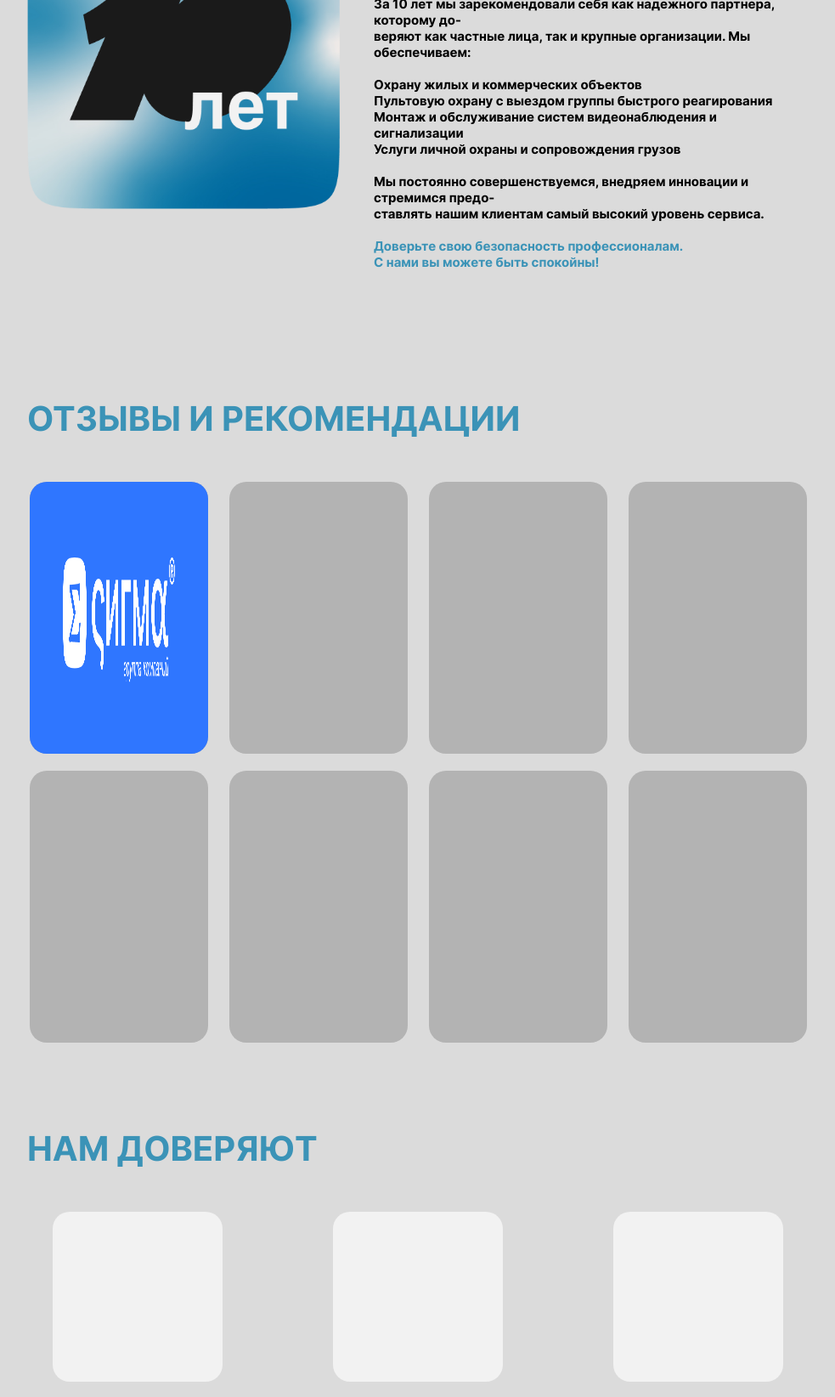
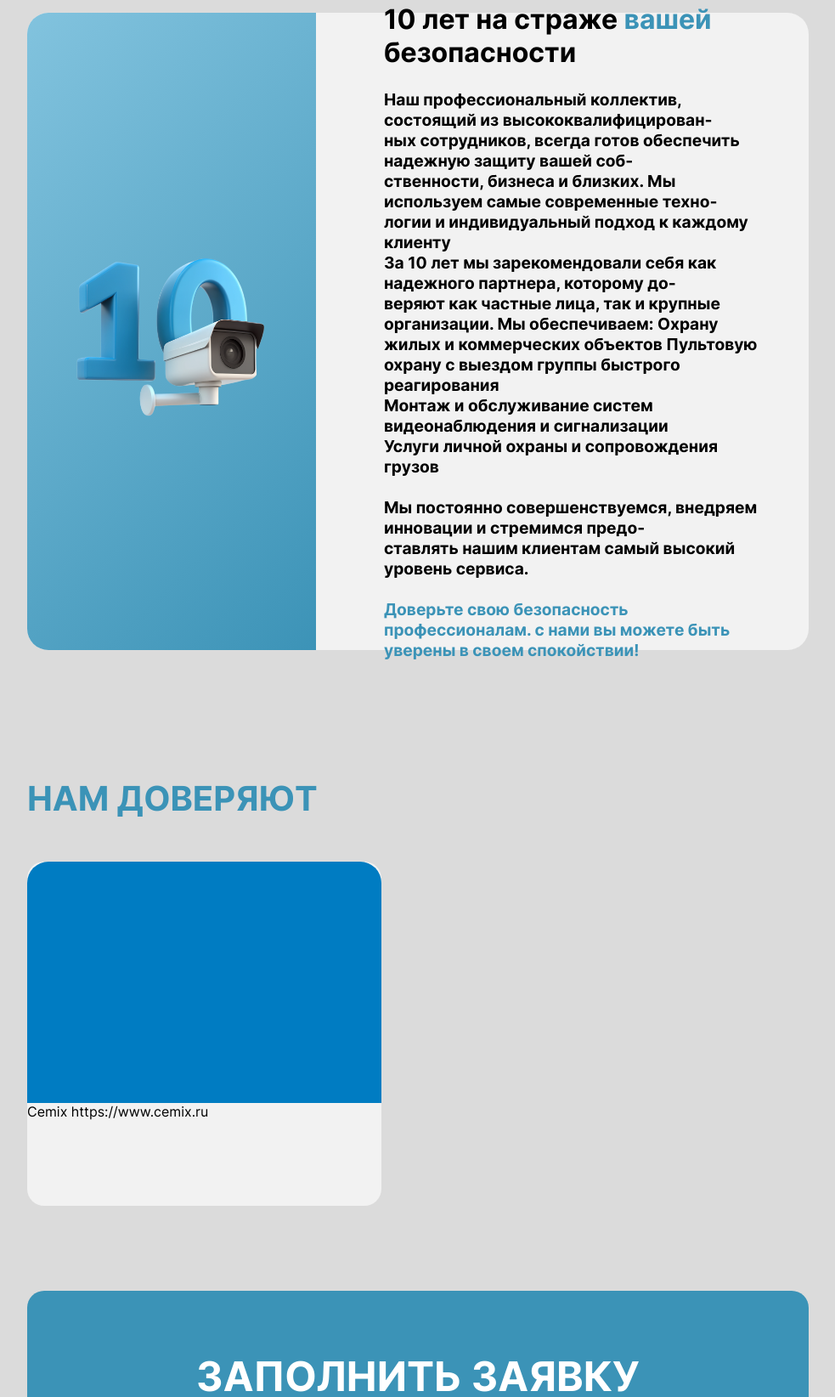
Before and after one commit to shmelevmattew/shmelevmattew.github.io, a plain HTML site: page index.html in a window 1280 px wide. Shown: the part 4167-5811 px from the top of the page at 85% size, without its empty margins (148-1131 px from the left). Drawn offline with Linux system fonts and the light colour scheme; files whose address does not match are found by name.

Commit message:
expirience

```diff
--- a/index.html
+++ b/index.html
@@ -252,17 +252,20 @@
     <div class="container">
         <div class="title">НАШ ОПЫТ БОЛЕЕ <span>10 ЛЕТ</span></div>
         <div class="experience">
-            <img class="experience__logo" src="./images/tenYears.png" alt="">
+            <div class="experience__logo-block">
+                <img class="experience__logo" src="./images/tenYearsCamera.png" alt="">
+            </div>
             <span class="more">Узнать больше?</span>
             <div class="experience__text">
-                10 лет на страже вашей безопасности <br> <br>
+                <span class="experience__text-title">10 лет на страже <span class="blue">вашей</span> безопасности</span>
+                <br><br>
                 Наш профессиональный коллектив, состоящий из высококвалифицирован-<br>
                 ных сотрудников, всегда готов обеспечить надежную защиту вашей соб-<br>
                 ственности, бизнеса и близких. Мы используем самые современные техно- <br>
-                логии и индивидуальный подход к каждому клиенту <br> <br>
+                логии и индивидуальный подход к каждому клиенту <br>
                 За 10 лет мы зарекомендовали себя как надежного партнера, которому до- <br>
-                веряют как частные лица, так и крупные организации. Мы обеспечиваем: <br> <br>
-                Охрану жилых и коммерческих объектов <br>
+                веряют как частные лица, так и крупные организации. Мы обеспечиваем:
+                Охрану жилых и коммерческих объектов
                 Пультовую охрану с выездом группы быстрого реагирования <br>
                 Монтаж и обслуживание систем видеонаблюдения и сигнализации <br>
                 Услуги личной охраны и сопровождения грузов <br> <br>
@@ -270,47 +273,46 @@
                 Мы постоянно совершенствуемся, внедряем инновации и стремимся предо- <br>
                 ставлять нашим клиентам самый высокий уровень сервиса. <br> <br>
 
-                <span>
-                    Доверьте свою безопасность профессионалам. <br>
-                    С нами вы можете быть спокойны! <br>
+                <span class="blue">
+                    Доверьте свою безопасность профессионалам. c нами вы можете быть <br> уверены в своем спокойствии!
                 </span>
             </div>
         </div>
     </div>
 </section>
-<section>
-    <div class="container">
-        <div class="title">ОТЗЫВЫ И РЕКОМЕНДАЦИИ</div>
-        <div class="reviews">
-            <div class="review">
-                <a href="./images/sigmaCard.png" class="image-links" data-gall="gallery01">
-                    <img src="./images/sigmaCard.png" alt="alt" class="review_image">
-                </a>
-            </div>
-            <div class="review">
+<!--<section>-->
+<!--    <div class="container">-->
+<!--        <div class="title">ОТЗЫВЫ И РЕКОМЕНДАЦИИ</div>-->
+<!--        <div class="reviews">-->
+<!--            <div class="review">-->
+<!--                <a href="./images/sigmaCard.png" class="image-links" data-gall="gallery01">-->
+<!--                    <img src="./images/sigmaCard.png" alt="alt" class="review_image">-->
+<!--                </a>-->
+<!--            </div>-->
+<!--            <div class="review">-->
 
-            </div>
-            <div class="review">
+<!--            </div>-->
+<!--            <div class="review">-->
 
-            </div>
-            <div class="review">
+<!--            </div>-->
+<!--            <div class="review">-->
 
-            </div>
-            <div class="review">
+<!--            </div>-->
+<!--            <div class="review">-->
 
-            </div>
-            <div class="review">
+<!--            </div>-->
+<!--            <div class="review">-->
 
-            </div>
-            <div class="review">
+<!--            </div>-->
+<!--            <div class="review">-->
 
-            </div>
-            <div class="review">
+<!--            </div>-->
+<!--            <div class="review">-->
 
-            </div>
-        </div>
-    </div>
-</section>
+<!--            </div>-->
+<!--        </div>-->
+<!--    </div>-->
+<!--</section>-->
 <section>
     <div class="container">
         <div class="title">
@@ -318,14 +320,15 @@
         </div>
         <div class="companies">
             <div class="company">
+                <div class="company__top">
+                    <img src="" alt="">
+                </div>
+                <div class="company__bottom">
+                    <span class="company__name">Cemix</span>
+                    <span class="company__link">https://www.cemix.ru</span>
+                </div>
             </div>
-            <div class="company"></div>
-            <div class="company"></div>
-            <div class="company"></div>
-            <div class="company"></div>
-            <div class="company"></div>
-            <div class="company"></div>
-            <div class="company"></div>
+
         </div>
     </div>
 </section>
--- a/styles/style.css
+++ b/styles/style.css
@@ -199,7 +199,7 @@ a{
 }
 .services .card{
     width: 310px;
-    height: 500px;
+    height: 570px;
 }
 .services .card .card__top{
     height: 70%;
@@ -249,19 +249,35 @@ a{
     display: flex;
     align-items: center;
     margin-top: 30px;
+    height: 750px;
     gap: 40px;
     margin-bottom: 150px;
+    background-color: #F2F2F2;
+    border-radius: 25px;
 }
 .experience__text{
     font-weight: 700;
-    font-size: 15px;
+    font-size: 1.2rem;
+    padding: 40px;
+    width: 800px;
 }
-.experience__text span{
+.experience__text .blue{
     color: #3B93B7;
 }
+.experience__text-title{
+    font-weight: 700;
+    font-size: 2rem;
+}
 .experience__logo{
-    aspect-ratio: 1;
-    width: 40%;
+    width: 80%;
+}
+.experience__logo-block{
+    background: linear-gradient(135deg, #82C3DE 0%, #3C93B7 100%);
+    border-radius: 25px 0 0 25px;
+    height: 100%;
+    display: flex;
+    align-items: center;
+    justify-content: center;
 }
 .reviews{
     display: flex;
@@ -286,18 +302,22 @@ a{
     cursor:pointer
 }
 .companies{
+    margin: 50px 0 100px;
     display: flex;
-    justify-content: space-around;
-    flex-wrap: wrap;
-    gap: 70px;
-    margin-top: 50px;
-    margin-bottom: 200px;
+    align-items: center;
+    justify-content: flex-start;
+
 }
 .company{
     background: #F2F2F2;
     border-radius: 20px;
-    height: 200px;
-    width: 200px;
+    height: 405px;
+    width: 417px;
+}
+.company__top{
+    height: 70% ;
+    background-color: #007CC2 ;
+    border-radius: 25px 25px 0 0;
 }
 .request{
     width: 100%;
@@ -779,15 +799,6 @@ a{
         grid-row-gap: 60px;
         justify-items: center;
     }
-    .companies{
-        display: grid;
-        grid-template-columns: repeat(4, 1fr);
-        grid-template-rows: repeat(2, 1fr);
-        grid-column-gap: 0px;
-        grid-row-gap: 60px;
-        justify-items: center;
-    }
-
 }
 #swiper-pagination{
     top: 440px;
```
Also changed, not shown: images/cemix.png (added), images/tenYearsCamera.png (added).
